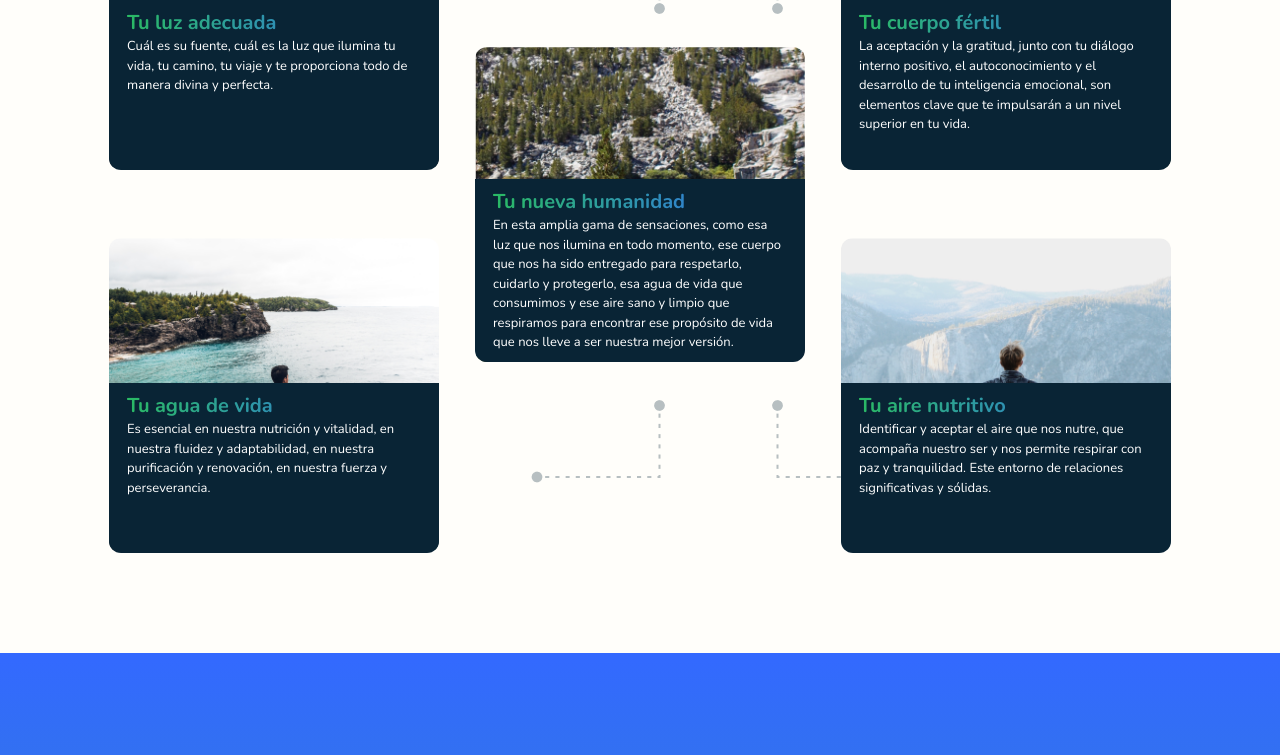
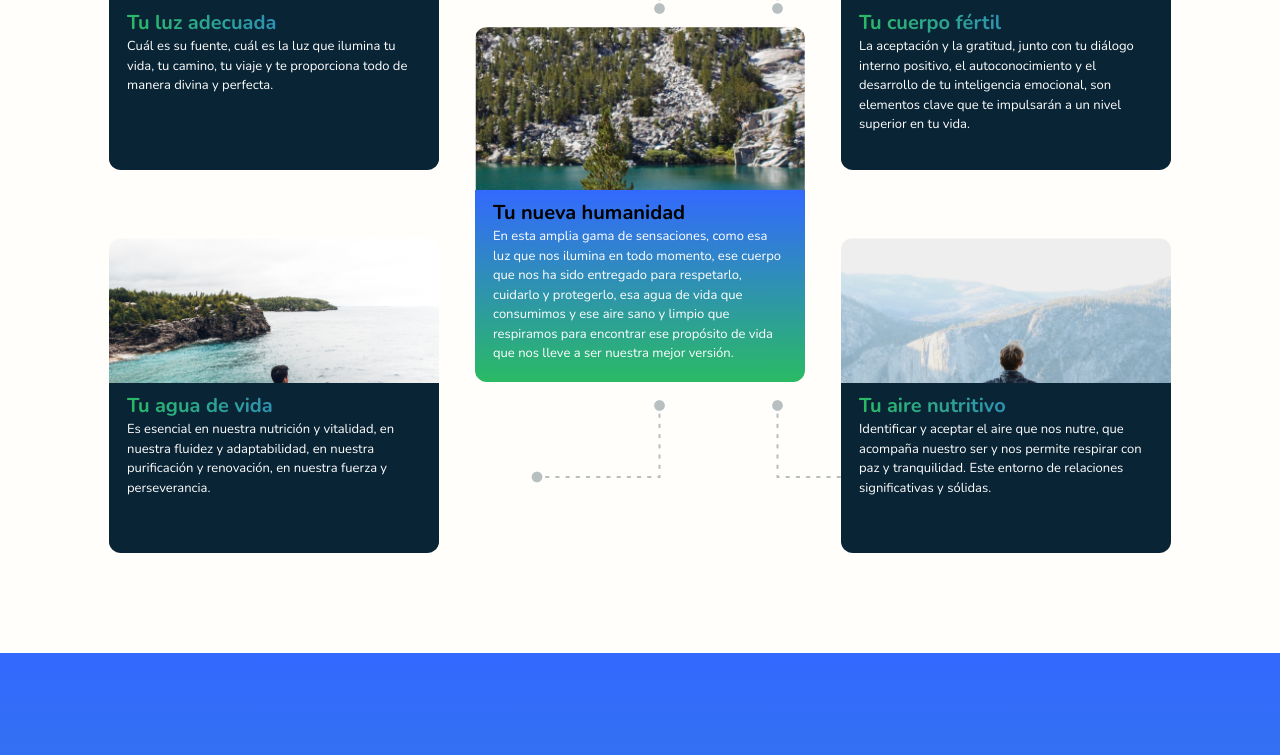
Before and after one commit to revdev-earth/JonathanPFrontend, a React (Vite) app: page / in a window 1280 px wide. Shown: the part 2879-3634 px from the top of the page. Built offline with nearby package versions, Linux system fonts and the light colour scheme.

Commit message:
Modify colour card "Your new humanity".

```diff
--- a/src/Sections/4/index.tsx
+++ b/src/Sections/4/index.tsx
@@ -35,27 +35,48 @@ const Card = ({
   imgSrc,
   title,
   content,
+  favorite,
 }: {
   imgSrc: string;
   title: string;
   content: string;
+  favorite?: boolean;
 }) => {
   return (
     <div
-      className="
+      className={`
             flex flex-col relative
-            items-center
-            h-[315px] w-[330px]
+            items-center w-[330px]
+            ${favorite ? "h-[355px]" : "h-[315px]"}
             overflow-hidden rounded-xl
-          "
+          `}
     >
       <img src={imgSrc} alt={title} />
 
-      <div className="absolute min-h-[170px] bottom-0 text-white bg-[#092435] px-[18px] py-[9px]">
-        <div className=" font-bold bg-clip-text text-transparent  bg-gradient-to-r from-[#2ABA64] to-[#3369FF] text-xl">
+      <div
+        className={`
+          absolute min-h-[170px] bottom-0 text-white
+          px-[18px] py-[9px] pb-[18px]
+          ${
+            favorite
+              ? "bg-gradient-to-t from-[#2ABA64] to-[#3369FF]"
+              : "bg-[#092435]"
+          }
+        `}
+      >
+        <div
+          className={`
+            font-bold text-xl
+            ${
+              favorite
+                ? "text-black"
+                : `bg-clip-text text-transparent bg-gradient-to-r from-[#2ABA64] to-[#3369FF]`
+            }
+          `}
+        >
           {title}
         </div>
-        <div className="text-[13px]">{content}</div>
+        <div className={"text-[13px]"}>{content}</div>
       </div>
     </div>
   );
@@ -138,7 +159,7 @@ const Section4 = () => {
             items-center
           "
         >
-          <Card {...CardsInfo[2]} />
+          <Card {...CardsInfo[2]} favorite />
         </div>
         <div
           className="
```
